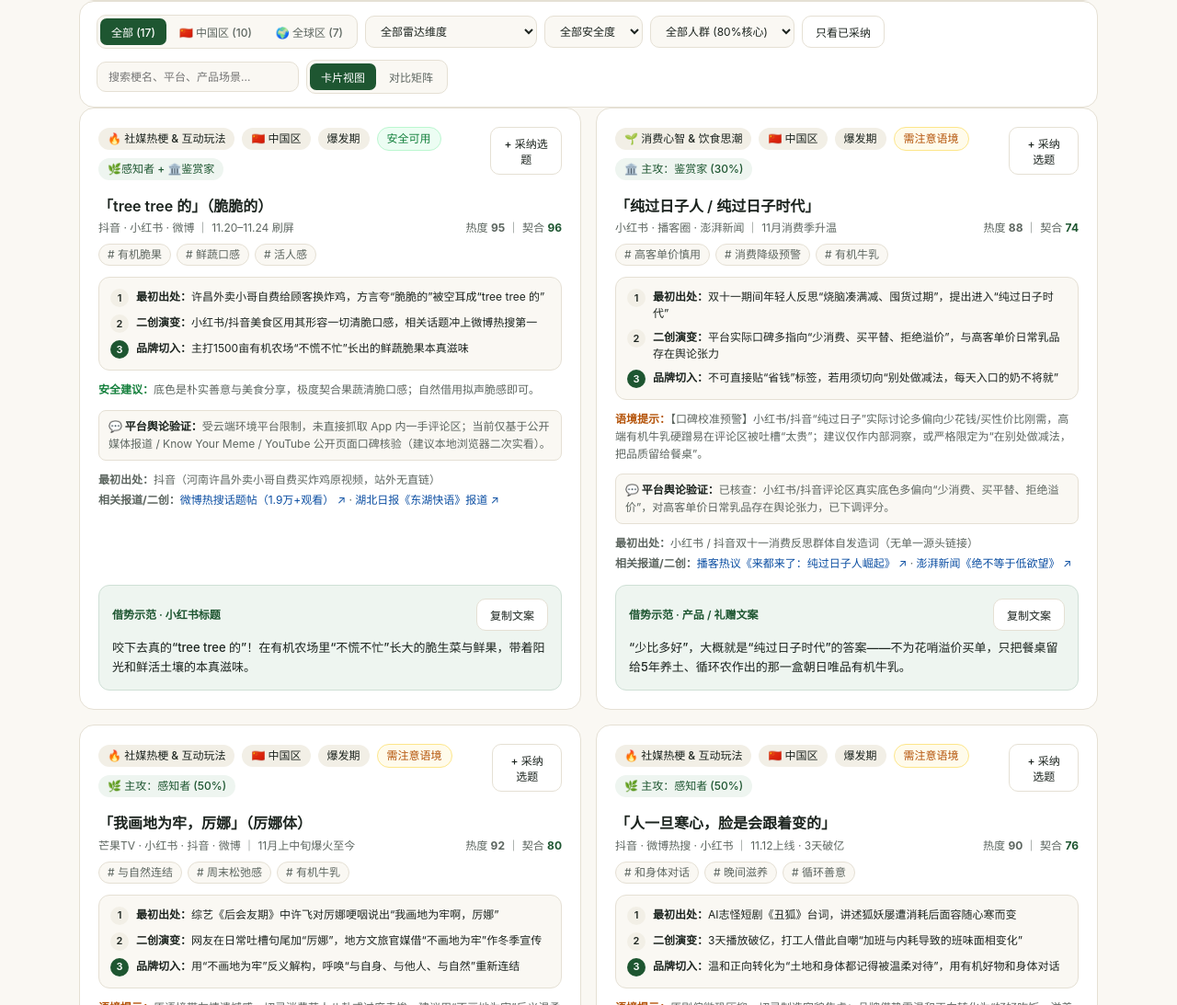
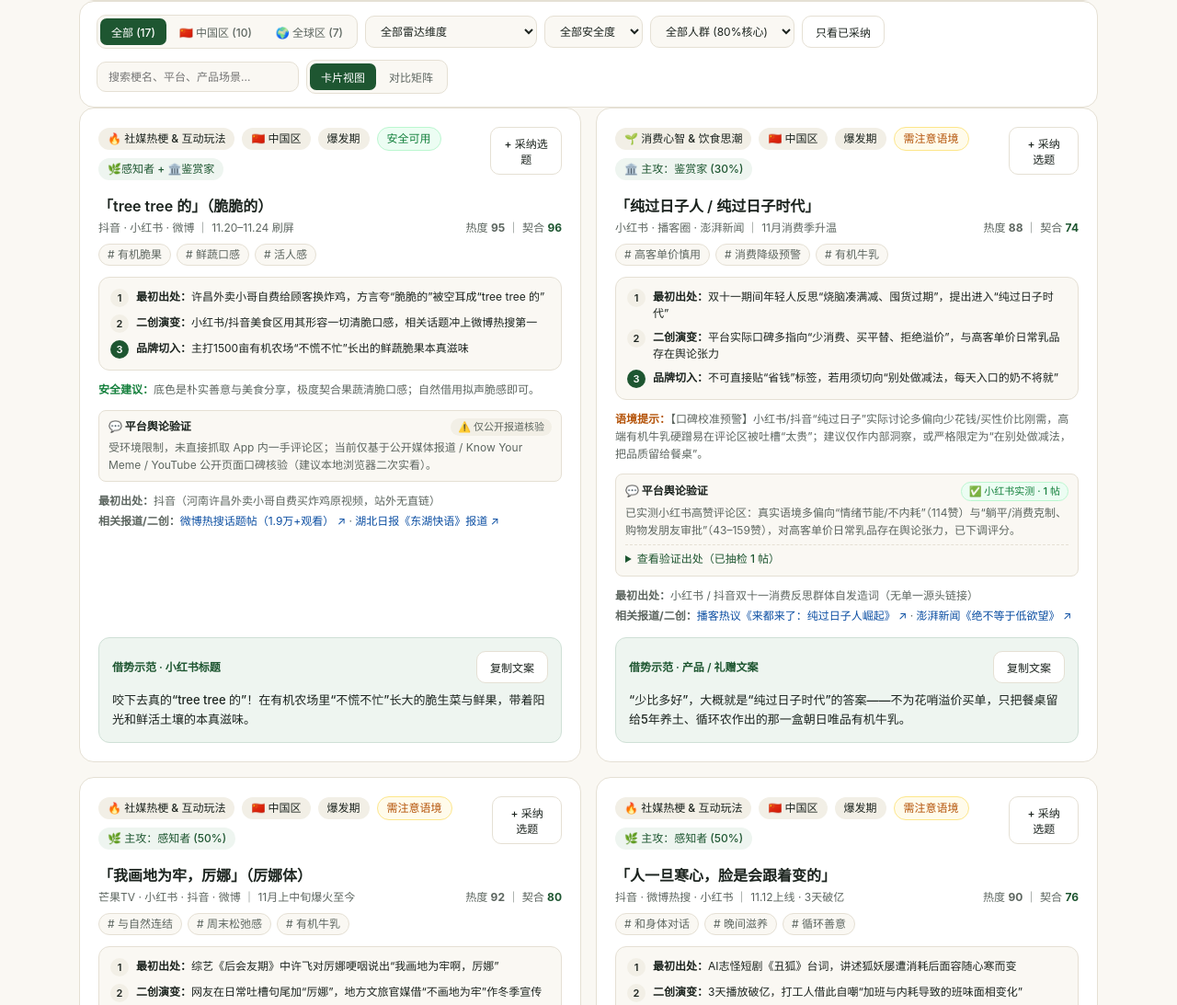
Before and after one commit to cesarewyy/ZHAORIWEIPIN-pages, a plain HTML site: page index.html in a window 1280 px wide. Shown: the part 803-1896 px from the top of the page at 92% size. Drawn offline with Linux system fonts and the light colour scheme.

Commit message:
Add platform verification status badge and collapsible proof links

```diff
--- a/index.html
+++ b/index.html
@@ -574,6 +574,12 @@
             safety: 'caution',
             safetyLabel: '需注意语境',
             safetyNote: '【口碑校准预警】小红书/抖音“纯过日子”实际讨论多偏向少花钱/买性价比刚需，高端有机牛乳硬蹭易在评论区被吐槽“太贵”；建议仅作内部洞察，或严格限定为“在别处做减法，把品质留给餐桌”。',
+            platformVerified: true,
+            verifiedLabel: '小红书实测',
+            sentimentCheck: '已实测小红书高赞评论区：真实语境多偏向“情绪节能/不内耗”（114赞）与“躺平/消费克制、购物发朋友审批”（43–159赞），对高客单价日常乳品存在舆论张力，已下调评分。',
+            verifiedPosts: [
+              { platform: '小红书', title: '全民严肃进入纯过日子时代！', likes: '1.1万赞', url: 'https://www.xiaohongshu.com/explore/6ae03fb40000000018015365' }
+            ],
             scenario: '产品 / 礼赠文案',
             copy: '“少比多好”，大概就是“纯过日子时代”的答案——不为花哨溢价买单，只把餐桌留给5年养土、循环农作出的那一盒朝日唯品有机牛乳。',
             originSourceText: '小红书 / 抖音双十一消费反思群体自发造词（无单一源头链接）',
@@ -1270,9 +1276,21 @@
                 </div>
 
                 <div class="safety-note" style="background:var(--bg); border:1px solid var(--border); border-radius:8px; padding:8px 10px;">
-                  <strong style="color:var(--text);">💬 平台舆论验证：</strong>${item.sentimentCheck || (item.id === 'chun-guo-ri-zi'
-                    ? '已核查：小红书/抖音评论区真实底色多偏向“少消费、买平替、拒绝溢价”，对高客单价日常乳品存在舆论张力，已下调评分。'
-                    : '受云端环境平台限制，未直接抓取 App 内一手评论区；当前仅基于公开媒体报道 / Know Your Meme / YouTube 公开页面口碑核验（建议本地浏览器二次实看）。')}
+                  <div style="display:flex; align-items:center; justify-content:space-between; flex-wrap:wrap; gap:6px; margin-bottom:4px;">
+                    <strong style="color:var(--text);">💬 平台舆论验证</strong>
+                    ${item.platformVerified
+                      ? `<span class="badge badge-safe" style="font-size:11px; padding:1px 8px;">✅ ${item.verifiedLabel || '已平台实测'}${(item.verifiedPosts && item.verifiedPosts.length) ? ` · ${item.verifiedPosts.length} 帖` : ''}</span>`
+                      : `<span class="badge badge-soft" style="font-size:11px; padding:1px 8px; color:var(--muted);">⚠️ 仅公开报道核验</span>`}
+                  </div>
+                  <div>${item.sentimentCheck || '受环境限制，未直接抓取 App 内一手评论区；当前仅基于公开媒体报道 / Know Your Meme / YouTube 公开页面口碑核验（建议本地浏览器二次实看）。'}</div>
+                  ${(item.verifiedPosts && item.verifiedPosts.length) ? `
+                    <details style="margin-top:6px; border-top:1px dashed var(--border); padding-top:6px;">
+                      <summary style="cursor:pointer; color:var(--primary); font-weight:500; user-select:none;">查看验证出处（已抽检 ${item.verifiedPosts.length} 帖）</summary>
+                      <ul style="margin:6px 0 0; padding-left:16px; display:flex; flex-direction:column; gap:3px;">
+                        ${item.verifiedPosts.map(p => `<li><span style="color:var(--text);">[${p.platform}]</span> <a href="${p.url}" target="_blank" rel="noopener noreferrer" style="color:var(--link); text-decoration:none;">${p.title} ↗</a>${p.likes ? ` <span style="color:var(--muted);">(${p.likes})</span>` : ''}</li>`).join('')}
+                      </ul>
+                    </details>
+                  ` : ''}
                 </div>
 
                 <div class="origin-links">
@@ -1302,7 +1320,7 @@
             <tr>
               <td><strong>${item.title}</strong><div style="color:var(--muted); margin-top:3px;">${dimLabel} · ${item.region === 'cn' ? '🇨🇳 中国区' : '🌍 全球区'}</div></td>
               <td style="color:var(--muted);">${item.platforms.join(' / ')}</td>
-              <td><div>${item.stage}</div><div style="font-weight:600; color:${item.safety === 'safe' ? 'var(--safe)' : 'var(--warn)'};">${item.safetyLabel}</div></td>
+              <td><div>${item.stage}</div><div style="font-weight:600; color:${item.safety === 'safe' ? 'var(--safe)' : 'var(--warn)'};">${item.safetyLabel}</div><div style="font-size:11px; margin-top:2px; color:${item.platformVerified ? 'var(--safe)' : 'var(--muted)'};">${item.platformVerified ? `✅ ${item.verifiedLabel || '已平台实测'}` : '⚠️ 公开核验'}</div></td>
               <td><div>热度 ${item.heatScore}</div><div style="color:var(--primary);">契合 ${item.fitScore}</div></td>
               <td style="max-width:300px; cursor:pointer;" onclick="copyMemeCopy('${item.id}')" title="点击复制">${item.copy}</td>
               <td style="text-align:right; white-space:nowrap;"><button class="${isAdopted ? 'btn-primary' : ''}" onclick="toggleAdopt('${item.id}')">${isAdopted ? '✓ 已采纳' : '+ 采纳'}</button></td>
```
